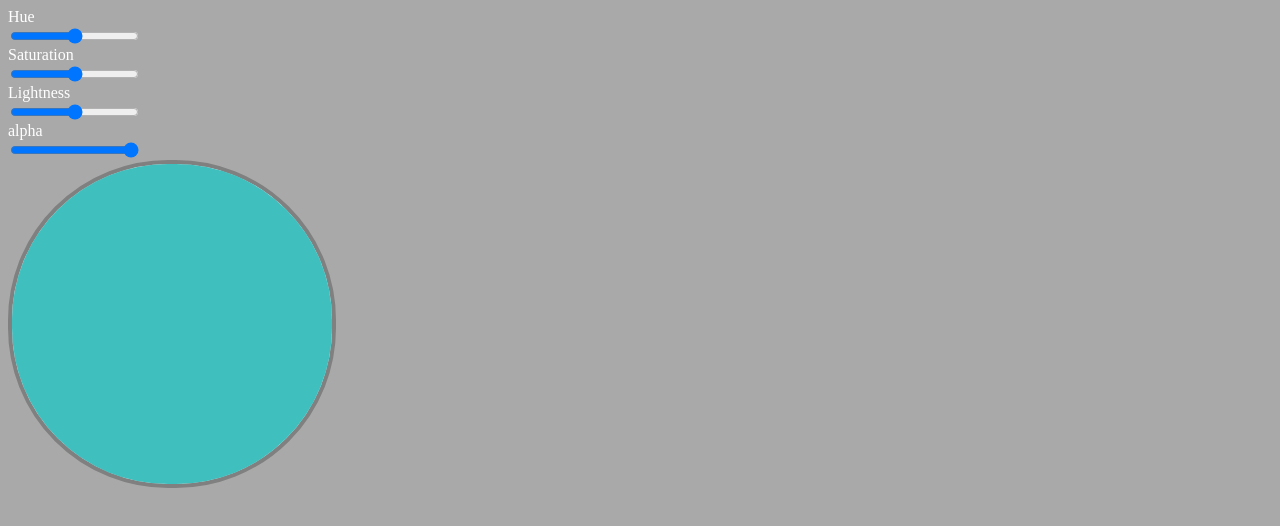
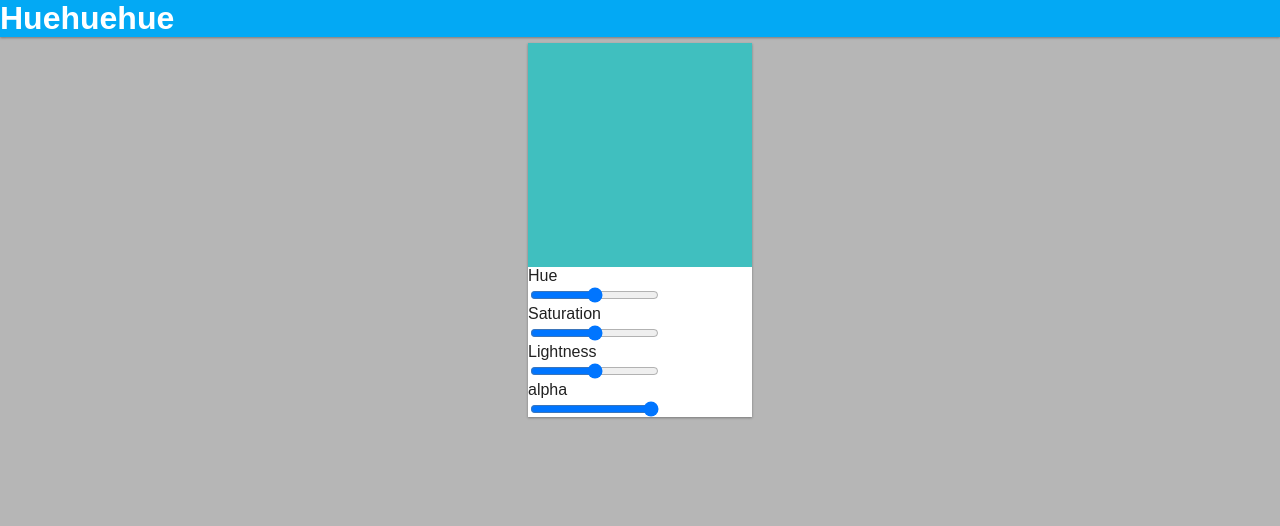
Before and after one commit to nklunder/color-picker-app, a plain HTML site: page index.html in a window 1280 px wide. Drawn offline with Linux system fonts and the light colour scheme.

Commit message:
add initial CSS styling

```diff
--- a/css/style.css
+++ b/css/style.css
@@ -1,23 +1,54 @@
-html {
-  color: white;
-  background-color: darkgray;
+
+.dark-primary-color    { background: #0288D1; }
+.default-primary-color { background: #03A9F4; }
+.light-primary-color   { background: #B3E5FC; }
+.text-primary-color    { color: #FFFFFF; }
+.accent-color          { background: #FF5722; }
+.primary-text-color    { color: #212121; }
+.secondary-text-color  { color: #727272; }
+.divider-color         { border-color: #B6B6B6; }
+
+
+body {
+  color: #212121;
+  background-color: #B6B6B6;
+  font-family: sans-serif;
+  margin: 0;
+  padding: 0;
+}
+
+header {
+  color: #FFFFFF;
+  background-color: #03A9F4;
+  margin: 0 0 0.4rem 0;
+  box-shadow: 0 1px 3px rgba(0,0,0,0.12), 0 1px 2px rgba(0,0,0,0.24);
+  padding: 0;
+}
+
+h1 {
+  margin: 0;
 }
 
 input {
   display: block;
 }
 
-#container {
-  width: 20rem;
-  height: 20rem;
+#color-card {
+  margin: 0 auto;
+  width: 14rem;
+  background-color: #FFFFFF;
+  box-shadow: 0 1px 3px rgba(0,0,0,0.12), 0 1px 2px rgba(0,0,0,0.24);
+}
+
+.color-square-bg {
+  width: 14rem;
+  height: 14rem;
   position: relative;
-  border: 4px solid gray;
   background-color: #eee;
   background-image: linear-gradient(45deg, lightgray 25%, transparent 25%, transparent 75%, lightgray 75%, lightgray),
                     linear-gradient(45deg, lightgray 25%, transparent 25%, transparent 75%, lightgray 75%, lightgray);
-  background-size:20px 20px;
-  background-position:0 0, 10px 10px;
-  border-radius: 10rem;
+  background-size: 1rem 1rem;
+  background-position: 0 0, 0.5rem 0.5rem;
   overflow: hidden;
 }
 
--- a/index.html
+++ b/index.html
@@ -6,6 +6,13 @@
   <link rel="stylesheet" href="css/style.css">
 </head>
 <body>
+  <header>
+    <h1>Huehuehue</h1>
+  </header>
+  <div id="color-card">
+    <div class="color-square-bg">
+      <div id="color-square"></div>
+    </div>
 
     <label for="hue-slider">Hue</label>
     <input type="range" name="hue" id="hue-slider" max="360">
@@ -15,9 +22,6 @@
     <input type="range" name="lightness" id="lightness-slider" max="100">
     <label for="alpha-slider">alpha</label>
     <input type="range" name="alpha" id="alpha-slider" min="0" max="1" step="0.01" value="1">
-
-  <div id="container">
-    <div id="color-square"></div>
   </div>
 
   <script src="js/app.js"></script>
```
Lines whose indentation alone changed are shown as unchanged.
